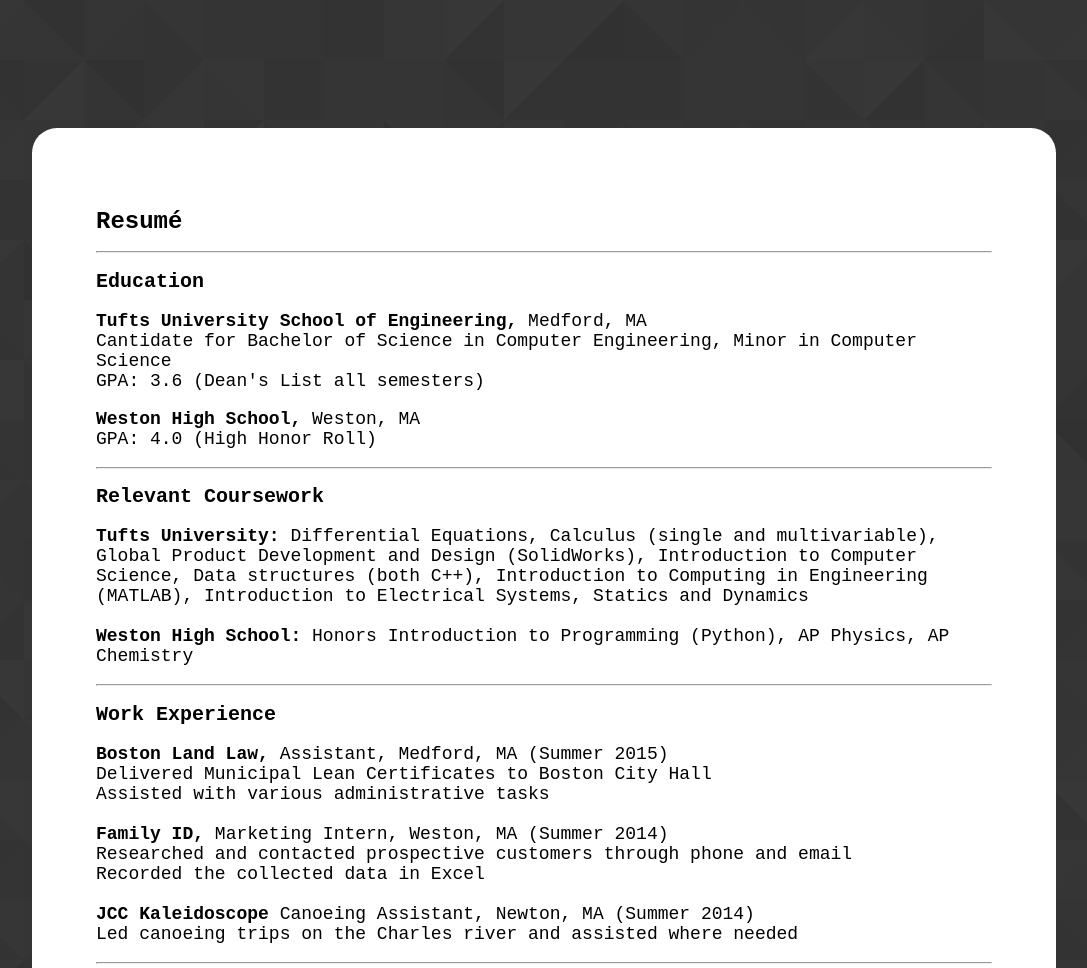
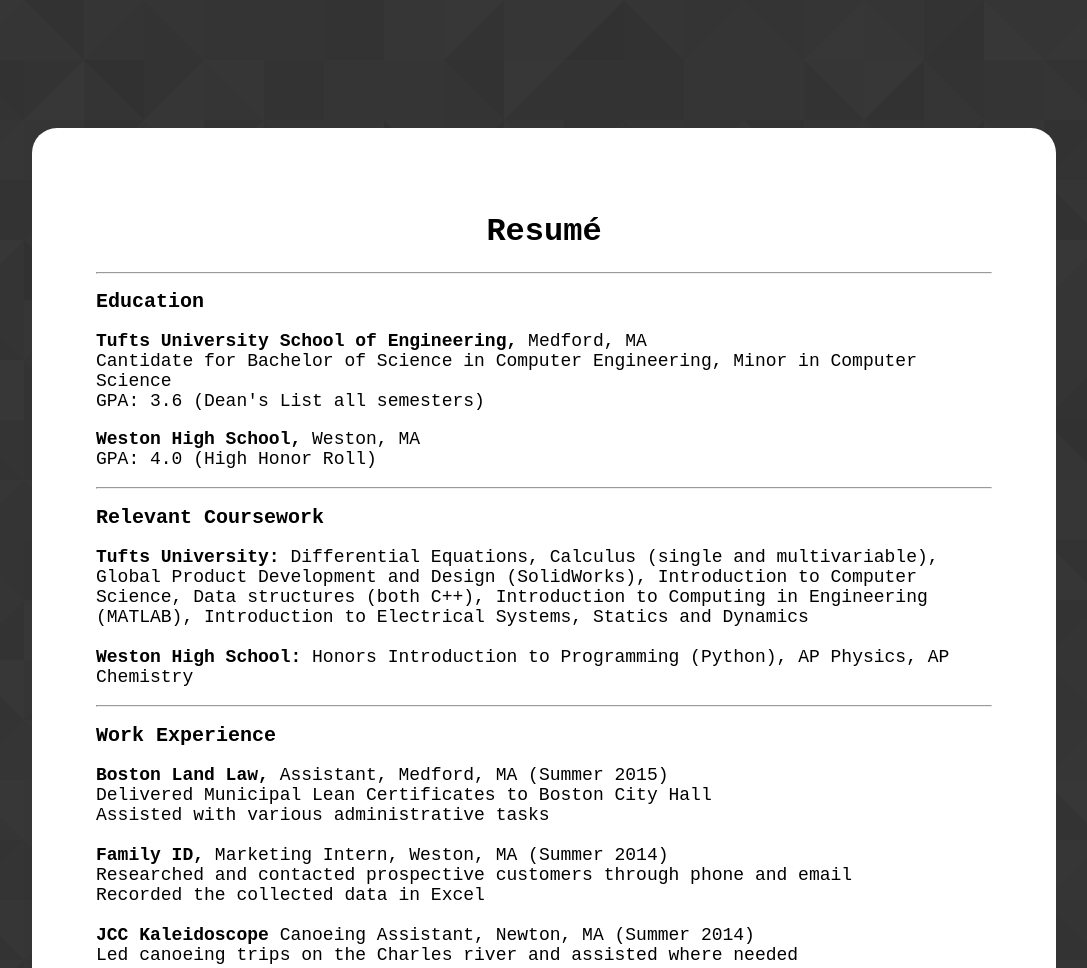
Before and after one commit to ashtonite1/ashtonite1.github.io, a plain HTML site: page resume.html in a window 1280 px wide. Shown: the top 968 px of the page, without its empty margins (96-1183 px from the left). Drawn offline with Linux system fonts and the light colour scheme.

```diff
--- a/resume.css
+++ b/resume.css
@@ -2,3 +2,8 @@
 	text-align: center;
 	font-size: 24px;
 }
+
+h1 {
+	text-align: center;
+	font-size: 32;
+}
```
Also changed, not shown: bio.html (+4 -0 lines).
